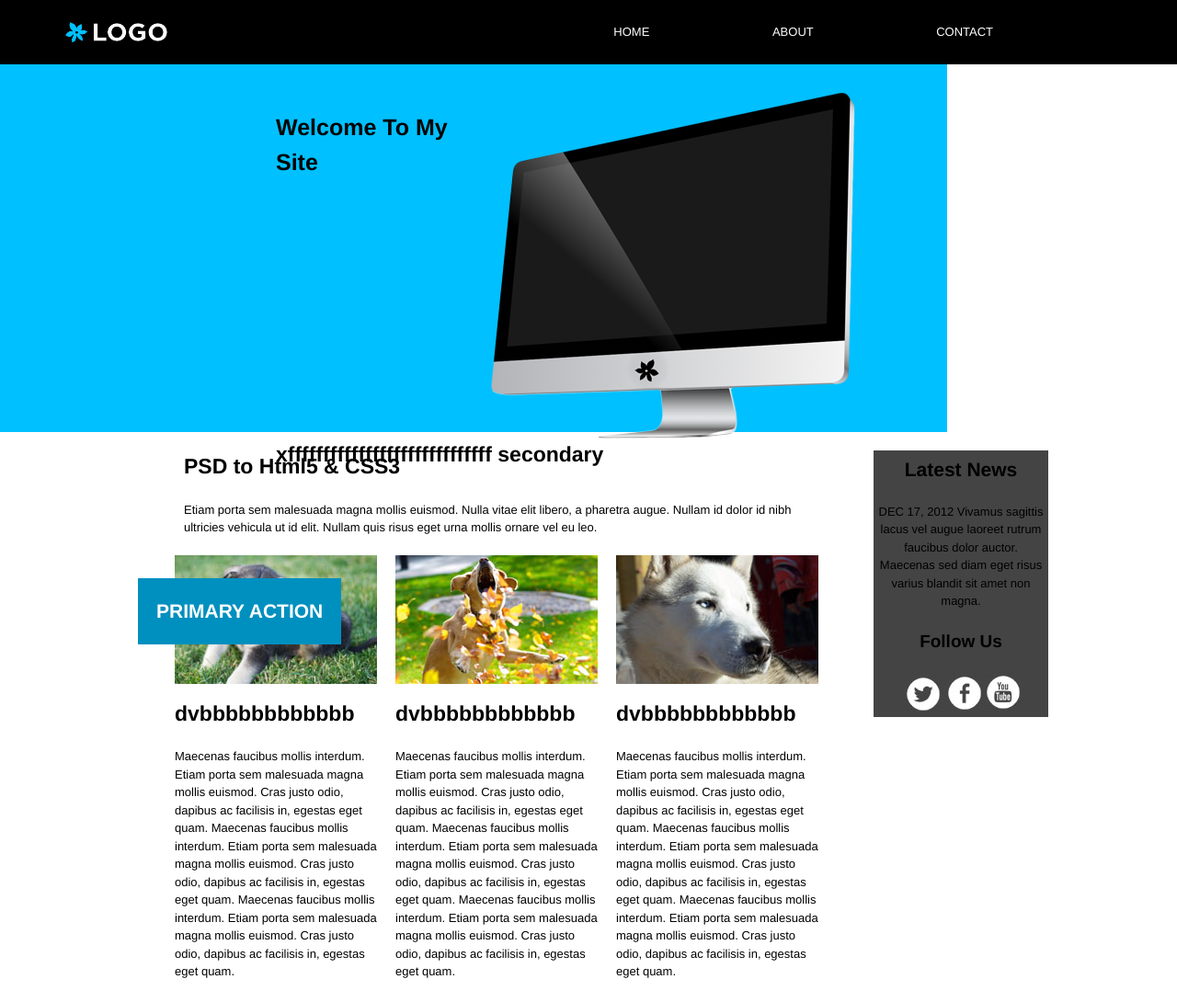
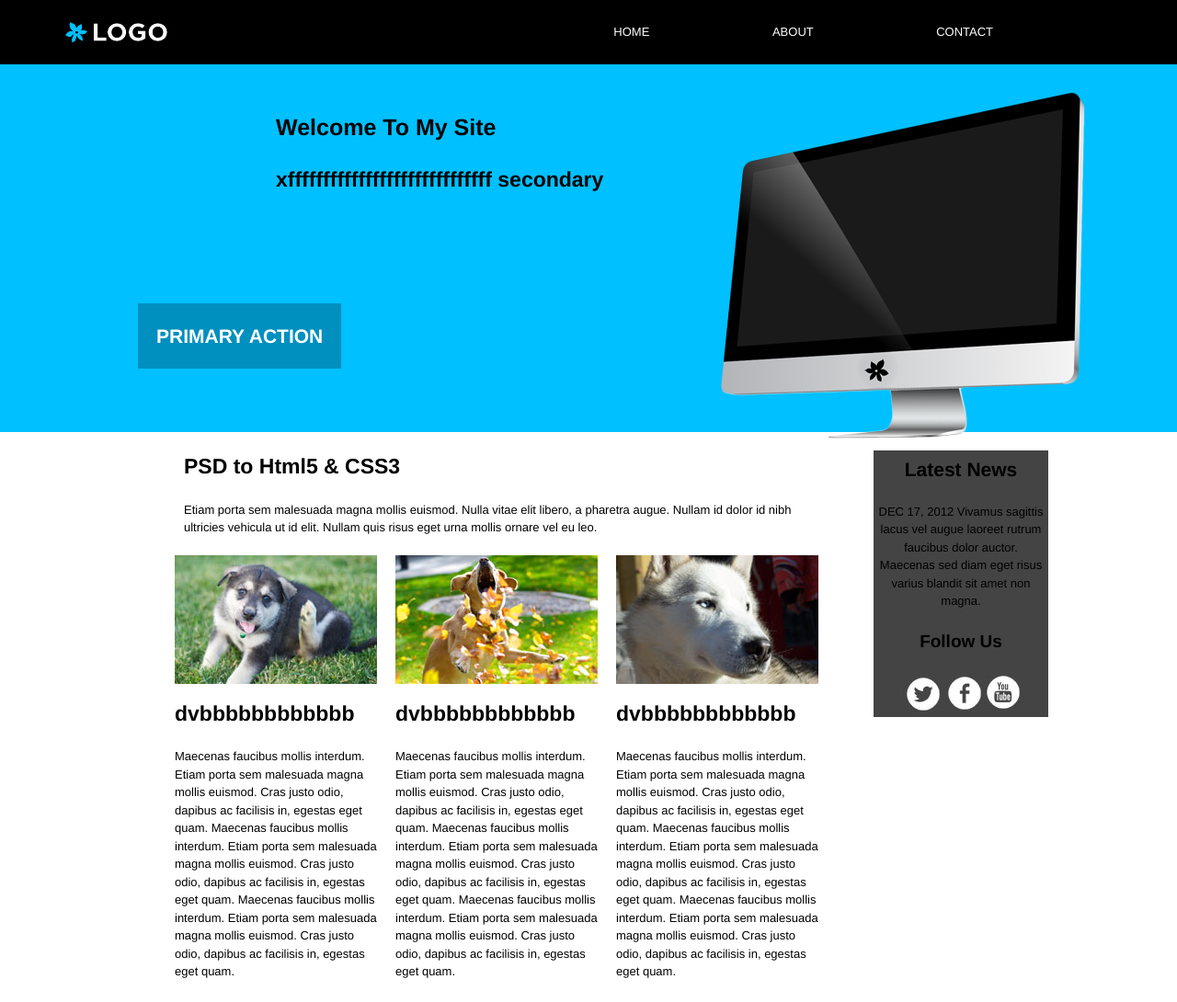
Before and after one commit to Adi-github/psdweb, a plain HTML site: page index.html in a window 1280 px wide. Shown: the top 1090 px of the page at 92% size. Drawn offline with Linux system fonts and the light colour scheme; files whose address does not match are found by name.

Commit message:
Update style.css

```diff
--- a/style.css
+++ b/style.css
@@ -3,7 +3,7 @@
 	background-color: #00c0ff;
 	height: 400px;
 	position: relative;
-	margin-right: 250px;
+
 	top: -20px;
 }
 
```
